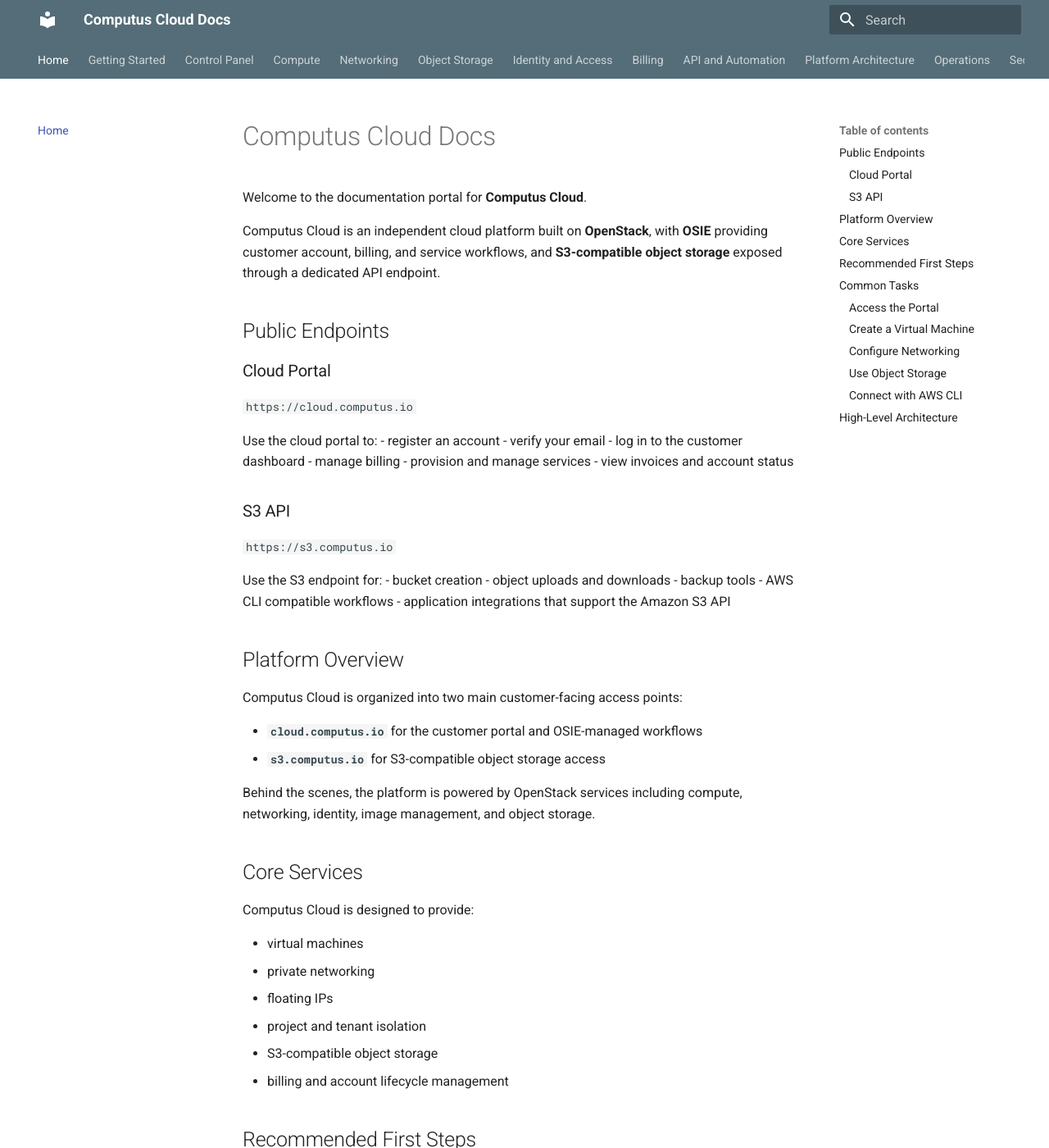
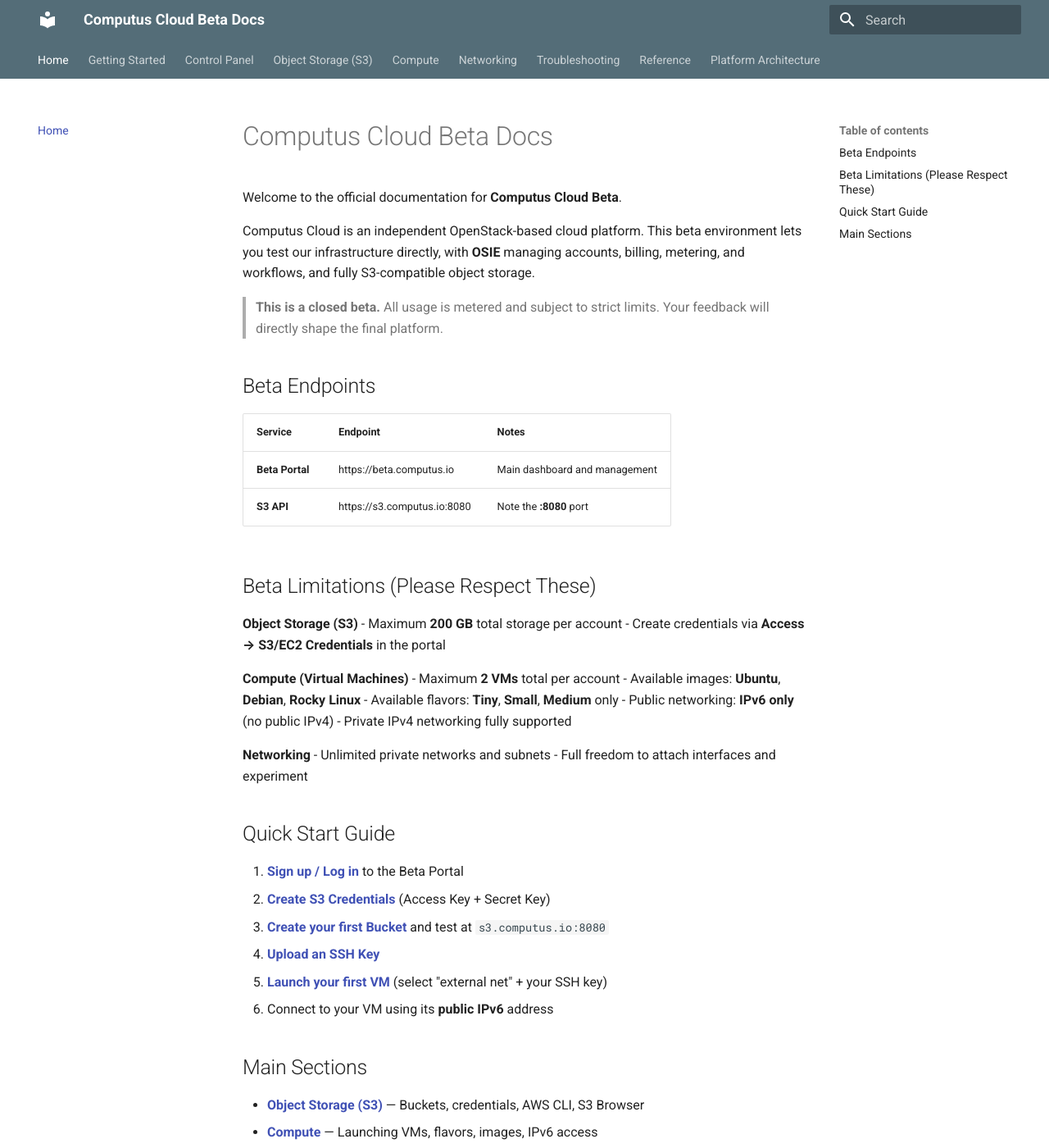
Before and after one commit to LordTeruki/my-docs, an MkDocs documentation site: the page built from docs/index.md, in a window 1280 px wide and 1400 px high. Shown: the whole window at 82% size. Built offline with MkDocs 1.6.1 and Material for MkDocs 9.7.7, drawn with Linux system fonts in a browser that asks for light colours; some of the changed text lies outside the part shown.

Commit message:
thing thing

````diff
--- a/docs/index.md
+++ b/docs/index.md
@@ -1,99 +1,57 @@
-# Computus Cloud Docs
+# Computus Cloud Beta Docs
 
-Welcome to the documentation portal for **Computus Cloud**.
+Welcome to the official documentation for **Computus Cloud Beta**.
 
-Computus Cloud is an independent cloud platform built on **OpenStack**, with **OSIE** providing customer account, billing, and service workflows, and **S3-compatible object storage** exposed through a dedicated API endpoint.
+Computus Cloud is an independent OpenStack-based cloud platform. This beta environment lets you test our infrastructure directly, with **OSIE** managing accounts, billing, metering, and workflows, and fully S3-compatible object storage.
 
-## Public Endpoints
+> **This is a closed beta.** All usage is metered and subject to strict limits. Your feedback will directly shape the final platform.
 
-### Cloud Portal
-`https://cloud.computus.io`
+## Beta Endpoints
 
-Use the cloud portal to:
-- register an account
-- verify your email
-- log in to the customer dashboard
-- manage billing
-- provision and manage services
-- view invoices and account status
+| Service           | Endpoint                          | Notes                          |
+|-------------------|-----------------------------------|--------------------------------|
+| **Beta Portal**   | https://beta.computus.io         | Main dashboard and management |
+| **S3 API**        | https://s3.computus.io:8080      | Note the **:8080** port       |
 
-### S3 API
-`https://s3.computus.io`
+## Beta Limitations (Please Respect These)
 
-Use the S3 endpoint for:
-- bucket creation
-- object uploads and downloads
-- backup tools
-- AWS CLI compatible workflows
-- application integrations that support the Amazon S3 API
+**Object Storage (S3)**
+- Maximum **200 GB** total storage per account
+- Create credentials via **Access → S3/EC2 Credentials** in the portal
 
-## Platform Overview
+**Compute (Virtual Machines)**
+- Maximum **2 VMs** total per account
+- Available images: **Ubuntu**, **Debian**, **Rocky Linux**
+- Available flavors: **Tiny**, **Small**, **Medium** only
+- Public networking: **IPv6 only** (no public IPv4)
+- Private IPv4 networking fully supported
 
-Computus Cloud is organized into two main customer-facing access points:
+**Networking**
+- Unlimited private networks and subnets
+- Full freedom to attach interfaces and experiment
 
-- **`cloud.computus.io`** for the customer portal and OSIE-managed workflows
-- **`s3.computus.io`** for S3-compatible object storage access
+## Quick Start Guide
 
-Behind the scenes, the platform is powered by OpenStack services including compute, networking, identity, image management, and object storage.
+1. **[Sign up / Log in](https://beta.computus.io)** to the Beta Portal
+2. **[Create S3 Credentials](object-storage/access-keys-and-secret-keys.md)** (Access Key + Secret Key)
+3. **[Create your first Bucket](object-storage/creating-buckets.md)** and test at `s3.computus.io:8080`
+4. **[Upload an SSH Key](compute/ssh-keys.md)**
+5. **[Launch your first VM](compute/creating-a-vm.md)** (select "external net" + your SSH key)
+6. Connect to your VM using its **public IPv6** address
 
-## Core Services
+## Main Sections
 
-Computus Cloud is designed to provide:
+- **[Object Storage (S3)](object-storage/object-storage-overview.md)** — Buckets, credentials, AWS CLI, S3 Browser
+- **[Compute](compute/creating-a-vm.md)** — Launching VMs, flavors, images, IPv6 access
+- **[Networking](networking/networks-overview.md)** — Private networks and advanced setups
+- **[Control Panel](control-panel/dashboard-overview.md)** — Dashboard, billing, projects
+- **[Troubleshooting](troubleshooting/)** — Common beta issues
 
-- virtual machines
-- private networking
-- floating IPs
-- project and tenant isolation
-- S3-compatible object storage
-- billing and account lifecycle management
+---
 
-## Recommended First Steps
+**We want your feedback!**
+Use the **Support Requests** section in the beta portal to report bugs, share what worked well, suggest improvements, or describe interesting private networking setups you build.
 
-If you are new to the platform, start here:
+Thank you for helping test Computus Cloud!
 
-1. Read [What is Computus Cloud?](getting-started/what-is-computus-cloud.md)
-2. Review the [Platform Overview](getting-started/platform-overview.md)
-3. Complete [Account Signup](getting-started/account-signup.md)
-4. Confirm your email in [Email Verification](getting-started/email-verification.md)
-5. Continue to [First Login to cloud.computus.io](getting-started/first-login.md)
-
-## Common Tasks
-
-### Access the Portal
-Go to [Accessing the Portal](control-panel/accessing-the-portal.md)
-
-### Create a Virtual Machine
-See [Creating a VM](compute/creating-a-vm.md)
-
-### Configure Networking
-See [Networks Overview](networking/networks-overview.md)
-
-### Use Object Storage
-Start with [Object Storage Overview](object-storage/object-storage-overview.md)
-
-### Connect with AWS CLI
-See [Using AWS CLI](object-storage/using-aws-cli.md)
-
-## High-Level Architecture
-
-```text
-[ Customer Browser / Client ]
-           |
-           v
-   cloud.computus.io
-      (OSIE Portal)
-           |
-           v
-      OSIE Backend
-           |
-           v
-     OpenStack APIs
-   ├── Keystone
-   ├── Nova
-   ├── Neutron
-   ├── Glance
-   └── Swift
-           |
-           v
-     s3.computus.io
-   (S3-Compatible API)
+— The Computus Team
--- a/mkdocs.yml
+++ b/mkdocs.yml
@@ -1,6 +1,6 @@
-site_name: Computus Cloud Docs
+site_name: Computus Cloud Beta Docs
 site_url: https://docs.computus.io/
-site_description: Documentation for the Computus Cloud platform powered by OpenStack, OSIE, and S3-compatible object storage.
+site_description: Official documentation for the Computus Cloud Beta — OpenStack + OSIE + S3-compatible storage (limited to beta testers)
 site_author: Computus
 
 theme:
@@ -48,11 +48,11 @@ plugins:
 extra:
   social:
     - icon: fontawesome/solid/globe
-      link: https://cloud.computus.io
-      name: Cloud Portal
+      link: https://beta.computus.io
+      name: Beta Portal
     - icon: fontawesome/solid/database
-      link: https://s3.computus.io
-      name: S3 API
+      link: https://s3.computus.io:8080
+      name: S3 API (Beta)
 
 extra_css:
   - stylesheets/extra.css
@@ -61,113 +61,57 @@ nav:
   - Home: index.md
 
   - Getting Started:
-      - What is Computus Cloud?: getting-started/what-is-computus-cloud.md
+      - What is Computus Cloud Beta?: getting-started/what-is-computus-cloud.md
       - Platform Overview: getting-started/platform-overview.md
-      - Regions and Availability: getting-started/regions-and-availability.md
-      - Account Signup: getting-started/account-signup.md
-      - Email Verification: getting-started/email-verification.md
-      - First Login to cloud.computus.io: getting-started/first-login.md
+      - Beta Limitations & Rules: getting-started/beta-limitations.md
+      - Account Signup (Beta): getting-started/account-signup.md
+      - First Login to beta.computus.io: getting-started/first-login.md
 
   - Control Panel:
       - Accessing the Portal: control-panel/accessing-the-portal.md
       - Dashboard Overview: control-panel/dashboard-overview.md
       - Projects and Tenants: control-panel/projects-and-tenants.md
       - Billing Overview: control-panel/billing-overview.md
-      - API Keys: control-panel/api-keys.md
-      - Support Requests: control-panel/support-requests.md
+      - API Keys & Credentials: control-panel/api-keys.md
+
+  - Object Storage (S3):
+      - S3 Overview (Beta): object-storage/object-storage-overview.md
+      - S3 Endpoint (s3.computus.io:8080): object-storage/s3-endpoint.md
+      - Creating Access & Secret Keys: object-storage/access-keys-and-secret-keys.md
+      - Creating Buckets: object-storage/creating-buckets.md
+      - Using AWS CLI: object-storage/using-aws-cli.md
+      - Using S3 Browser / Cyberduck: object-storage/using-s3-browser-and-cyberduck.md
+      - Bucket Policies & CORS: object-storage/bucket-policies.md
+      - Troubleshooting S3 Access: object-storage/troubleshooting-s3-access.md
 
   - Compute:
-      - Instances Overview: compute/instances-overview.md
-      - Creating a VM: compute/creating-a-vm.md
-      - Flavors: compute/flavors.md
-      - Images: compute/images.md
-      - SSH Keys: compute/ssh-keys.md
-      - Floating IPs: compute/floating-ips.md
+      - Instances Overview (Beta): compute/instances-overview.md
+      - Creating a VM (Beta): compute/creating-a-vm.md
+      - Available Flavors (Tiny/Small/Medium): compute/flavors.md
+      - Available Images (Ubuntu/Debian/Rocky): compute/images.md
+      - SSH Keys (Required): compute/ssh-keys.md
+      - IPv6 Access Only: compute/floating-ips.md
       - Reboot, Stop, Resize: compute/reboot-stop-resize.md
-      - Troubleshooting VM Provisioning: compute/troubleshooting-vm-provisioning.md
 
   - Networking:
       - Networks Overview: networking/networks-overview.md
-      - Private Networks: networking/private-networks.md
-      - Subnets: networking/subnets.md
-      - Routers: networking/routers.md
-      - Floating IPs: networking/floating-ips.md
+      - Private Networks & Experiments: networking/private-networks.md
+      - Subnets & Routers: networking/routers.md
       - Security Groups: networking/security-groups.md
       - Common Networking Issues: networking/common-networking-issues.md
 
-  - Object Storage:
-      - Object Storage Overview: object-storage/object-storage-overview.md
-      - "S3 Endpoint: s3.computus.io": object-storage/s3-endpoint.md
-      - Creating Buckets: object-storage/creating-buckets.md
-      - Access Keys and Secret Keys: object-storage/access-keys-and-secret-keys.md
-      - Using AWS CLI: object-storage/using-aws-cli.md
-      - Using S3 Browser and Cyberduck: object-storage/using-s3-browser-and-cyberduck.md
-      - Bucket Policies: object-storage/bucket-policies.md
-      - CORS Configuration: object-storage/cors-configuration.md
-      - Troubleshooting S3 Access: object-storage/troubleshooting-s3-access.md
+  - Troubleshooting:
+      - Cannot Log In: troubleshooting/cannot-log-in-to-cloud-computus-io.md
+      - VM Build Failed: troubleshooting/vm-build-failed.md
+      - S3 Issues: troubleshooting/s3-signaturedoesnotmatch.md
+      - Bucket Access Denied: troubleshooting/bucket-access-denied.md
 
-  - Identity and Access:
-      - Users: identity-and-access/users.md
-      - Roles: identity-and-access/roles.md
-      - Projects: identity-and-access/projects.md
-      - Password Resets: identity-and-access/password-resets.md
-      - MFA (Future): identity-and-access/mfa-future.md
-      - Email Confirmation Flow: identity-and-access/email-confirmation-flow.md
-
-  - Billing:
-      - OSIE Billing Overview: billing/osie-billing-overview.md
-      - Plans and Pricing: billing/plans-and-pricing.md
-      - Usage Metering: billing/usage-metering.md
-      - Invoices: billing/invoices.md
-      - Payment Methods: billing/payment-methods.md
-      - Account Credits: billing/account-credits.md
-      - Failed Payments: billing/failed-payments.md
-
-  - API and Automation:
-      - OpenStack API Overview: api-and-automation/openstack-api-overview.md
-      - S3 API Overview: api-and-automation/s3-api-overview.md
-      - Authentication: api-and-automation/authentication.md
-      - Example CLI Commands: api-and-automation/example-cli-commands.md
-      - Terraform (Future): api-and-automation/terraform-future.md
-      - SDK Examples: api-and-automation/sdk-examples.md
+  - Reference:
+      - Endpoint Reference (Beta): reference/endpoint-reference.md
+      - Glossary: reference/glossary.md
+      - FAQ (Beta): reference/faq.md
+      - Support & Feedback: reference/support-contact.md
 
   - Platform Architecture:
       - High-Level Architecture: platform-architecture/high-level-architecture.md
-      - OpenStack Services: platform-architecture/openstack-services.md
-      - OSIE Integration: platform-architecture/osie-integration.md
-      - Swift and S3 Compatibility: platform-architecture/swift-and-s3-compatibility.md
-      - DNS and Endpoints: platform-architecture/dns-and-endpoints.md
-      - Known Limitations: platform-architecture/known-limitations.md
-
-  - Operations:
-      - Admin Portal Access: operations/admin-portal-access.md
-      - Tenant Provisioning Flow: operations/tenant-provisioning-flow.md
-      - Router Creation Model: operations/router-creation-model.md
-      - Quotas: operations/quotas.md
-      - Monitoring and Alerts: operations/monitoring-and-alerts.md
-      - Backup Strategy: operations/backup-strategy.md
-      - Maintenance Windows: operations/maintenance-windows.md
-
-  - Security:
-      - Shared Responsibility Model: security/shared-responsibility-model.md
-      - Network Isolation: security/network-isolation.md
-      - API Credential Handling: security/api-credential-handling.md
-      - TLS and HTTPS: security/tls-and-https.md
-      - Logging and Audit: security/logging-and-audit.md
-      - Abuse Reporting: security/abuse-reporting.md
-
-  - Troubleshooting:
-      - Cannot Log In to cloud.computus.io: troubleshooting/cannot-log-in-to-cloud-computus-io.md
-      - Email Verification Not Arriving: troubleshooting/email-verification-not-arriving.md
-      - VM Build Failed: troubleshooting/vm-build-failed.md
-      - Floating IP Not Working: troubleshooting/floating-ip-not-working.md
-      - S3 SignatureDoesNotMatch: troubleshooting/s3-signaturedoesnotmatch.md
-      - Bucket Access Denied: troubleshooting/bucket-access-denied.md
-      - Dashboard and API Mismatch: troubleshooting/dashboard-and-api-mismatch.md
-
-  - Reference:
-      - Endpoint Reference: reference/endpoint-reference.md
-      - Port and Service Map: reference/port-and-service-map.md
-      - Glossary: reference/glossary.md
-      - FAQ: reference/faq.md
-      - Support Contact: reference/support-contact.md
+      - OpenStack + OSIE Integration: platform-architecture/osie-integration.md
````
